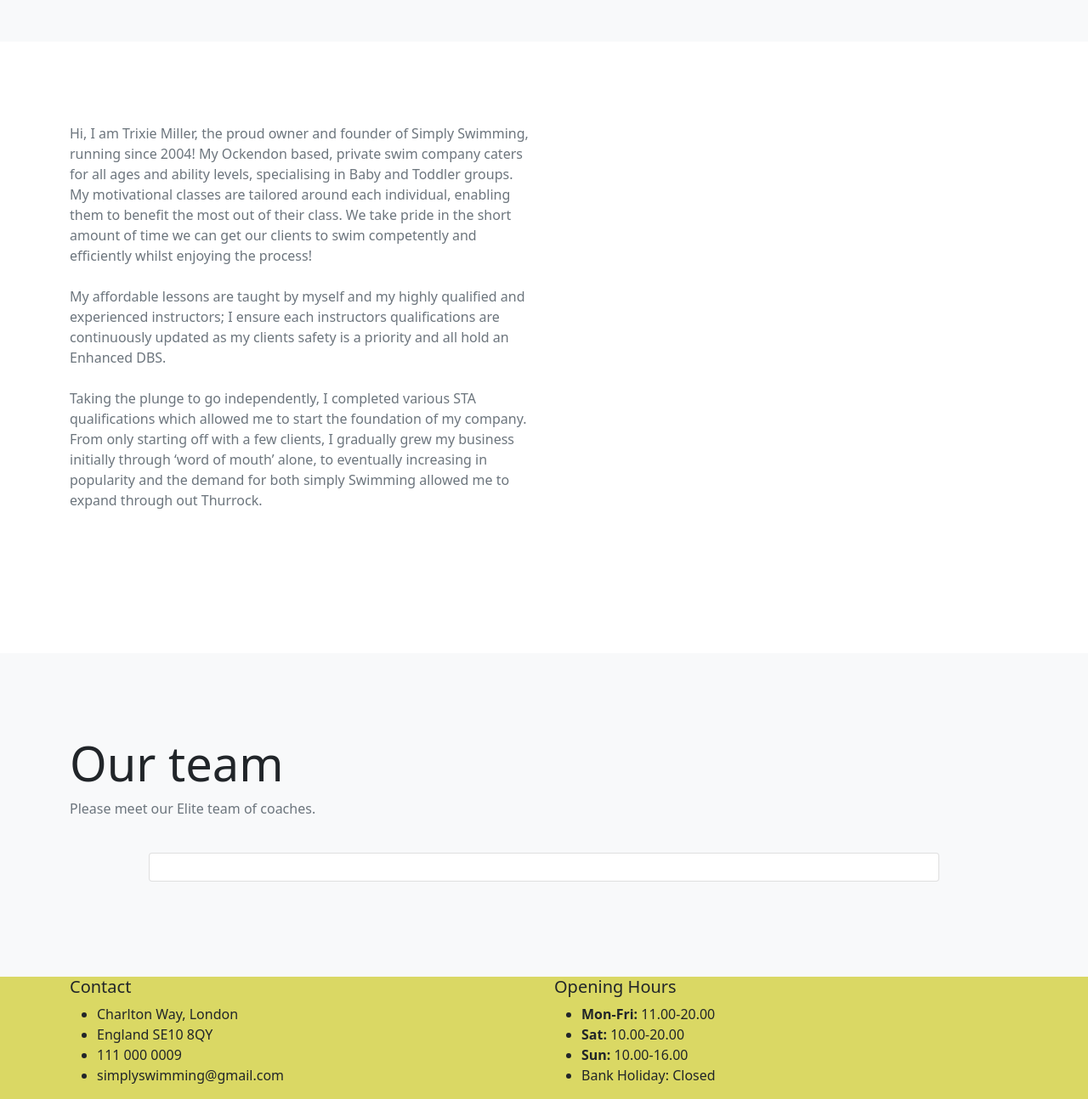
After one commit to manasi1031/Simply-swimming, a Django app: template templates/about.html in a window 1280 px wide. The commit adds this page. Shown: the part 499-1793 px from the top of the page at 85% size. Run offline with Django 3.2, Linux system fonts and the light colour scheme; the template is opened without the code that fills it, so the values that code supplies are empty.

Commit message:
Add about.html template

```diff
--- /dev/null
+++ b/templates/about.html
@@ -0,0 +1,61 @@
+{% extends "base.html" %}
+
+{% block content %}
+
+<!--Topic Heading with image-->
+<div class="bg-light">
+    <div class="container py-5">
+        <div class="row h-100 align-items-center py-5">
+            <div class="col-lg-6">
+                <h1 class="display-4">About us page</h1>
+            </div>
+            <div class="col-lg-6 d-none d-lg-block">
+                <img src="https://res.cloudinary.com/manasi1031/image/upload/v1642204669/Simply-Swimming/advanced-swimming1_mr0aps.png" alt="" class="img-fluid">
+            </div>
+        </div>
+    </div>
+</div>
+
+<!--About us brief-->
+<div class="bg-white py-5">
+    <div class="container py-5">
+        <div class="row align-items-center mb-5">
+            <div class="col-lg-6 order-2 order-lg-1"><i class="fa-solid fa-water-ladder"></i>
+                <p class="font-italic text-muted mb-4">Hi, I am Trixie Miller, the proud owner and founder of Simply Swimming, running since 2004! My Ockendon based, private swim company caters for all ages and ability levels, specialising in Baby and Toddler groups. My motivational classes are tailored around each individual, enabling them to benefit the most out of their class.
+                    We take pride in the short amount of time we can get our clients to swim competently and efficiently whilst enjoying the process!
+                </p>
+                <p class="font-italic text-muted mb-4">
+                    My affordable lessons are taught by myself and my highly qualified and experienced instructors; I ensure each instructors qualifications are continuously updated as my clients safety is a priority and all hold an Enhanced DBS.
+                </p>
+                <p class="font-italic text-muted mb-4">
+                    Taking the plunge to go independently, I completed various STA qualifications which allowed me to start the foundation of my company. From only starting off with a few clients, I gradually grew my business initially through ‘word of mouth’ alone, to eventually increasing in popularity and the demand for both simply Swimming allowed me to expand through out Thurrock.
+                </p>
+            </div>
+        </div>
+    </div>
+</div>
+
+<!--Coaches or team info-->
+<div class="bg-light py-5">
+    <div class="container py-5">
+        <div class="row mb-4">
+            <div class="col-lg-5">
+                <h2 class="display-4 font-weight-light">Our team</h2>
+                <p class="font-italic text-muted">Please meet our Elite team of coaches.</p>
+            </div>
+        </div>
+        <div class="card m-3 col-10 mx-auto">
+            <div class="row no-gutters">
+                <div class="col-md-2">
+                </div>
+                <div class="col-md-10">
+                    <div class="card-body">
+                    </div>
+                </div>
+            </div>
+        </div>
+        <!-- End-->
+    </div>
+</div>
+
+{%endblock%}
--- a/templates/base.html
+++ b/templates/base.html
@@ -44,10 +44,10 @@
                         <a class="nav-link active" aria-current="page" href="{% url 'home' %}">Home</a>
                     </li>
                     <li class="nav-item">
-                        <a class="nav-link" href="#">Gallery</a>
+                        <a class="nav-link" href="#">About</a>
                     </li>
                     <li class="nav-item">
-                        <a class="nav-link" href="#">Pricing</a>
+                        <a class="nav-link" href="#">Courses</a>
                     </li>
                     <li class="nav-item">
                         <a class="nav-link" href="#">Contact Us</a>
```
